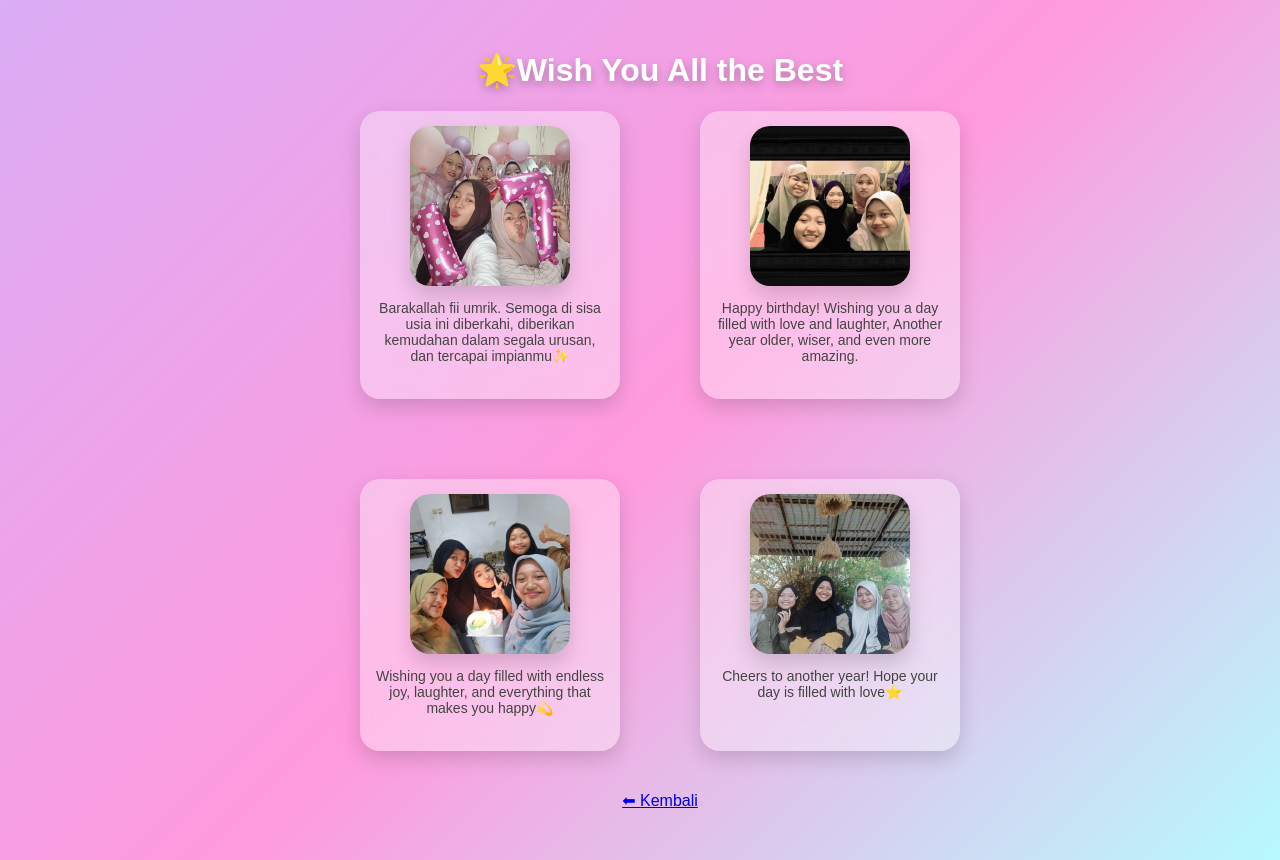
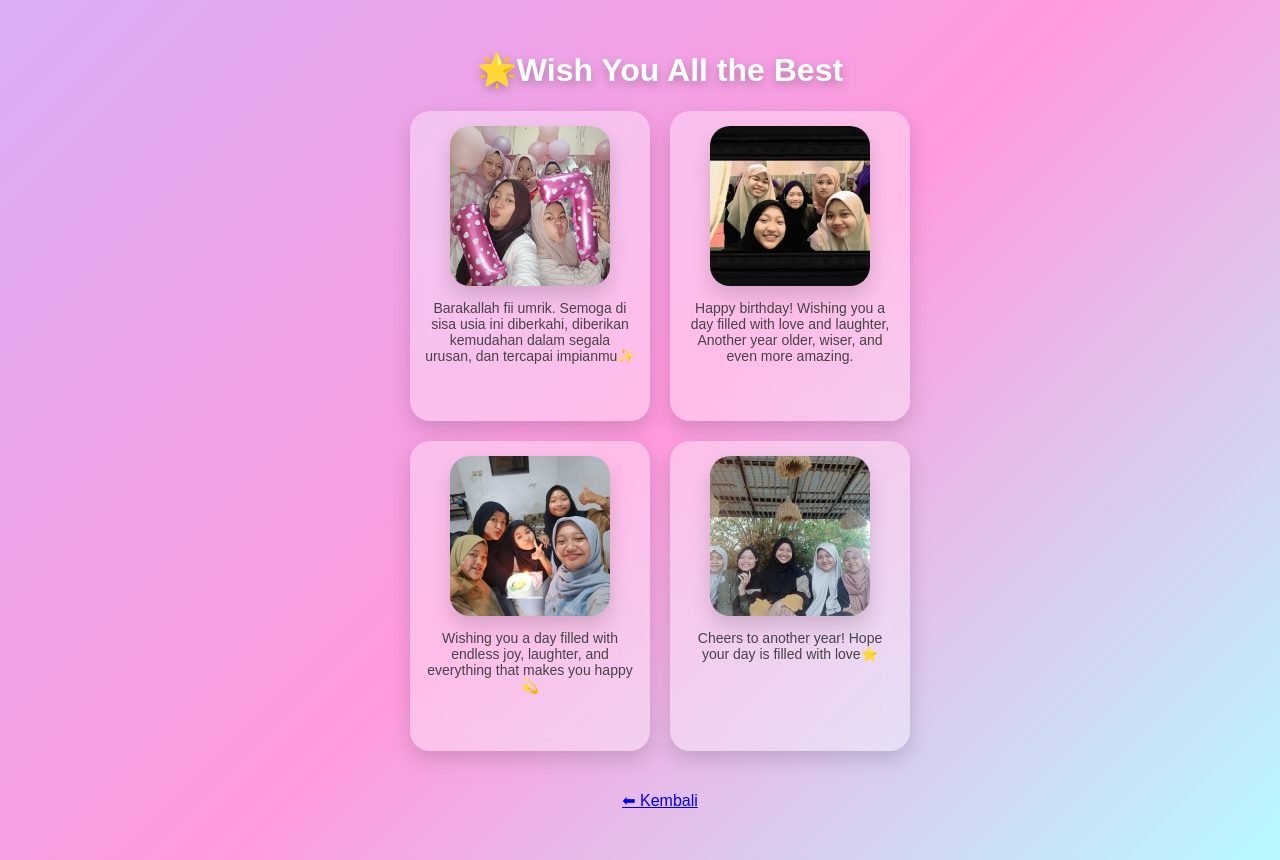
Before and after one commit to sabrinadev222/falia, a Next.js app: page /all in a window 1280 px wide. Built offline with nearby package versions, Linux system fonts and the light colour scheme.

Commit message:
Update globals.css

```diff
--- a/app/globals.css
+++ b/app/globals.css
@@ -132,12 +132,12 @@ html, body{
 
 /* GRID ALL */
 .cardGrid{
-  flex:1;                         /* ✅ dorong ke tengah */
+  flex:1;
   display:grid;
-  grid-template-columns:repeat(2,1fr);
-  gap:80px;
+  grid-template-columns:repeat(2,minmax(0,1fr));
+  gap:20px;            /* dari 80 → 20 */
   width:100%;
-  max-width:600px;
+  max-width:500px;     /* kecilkan dikit */
 }
 
 
```
